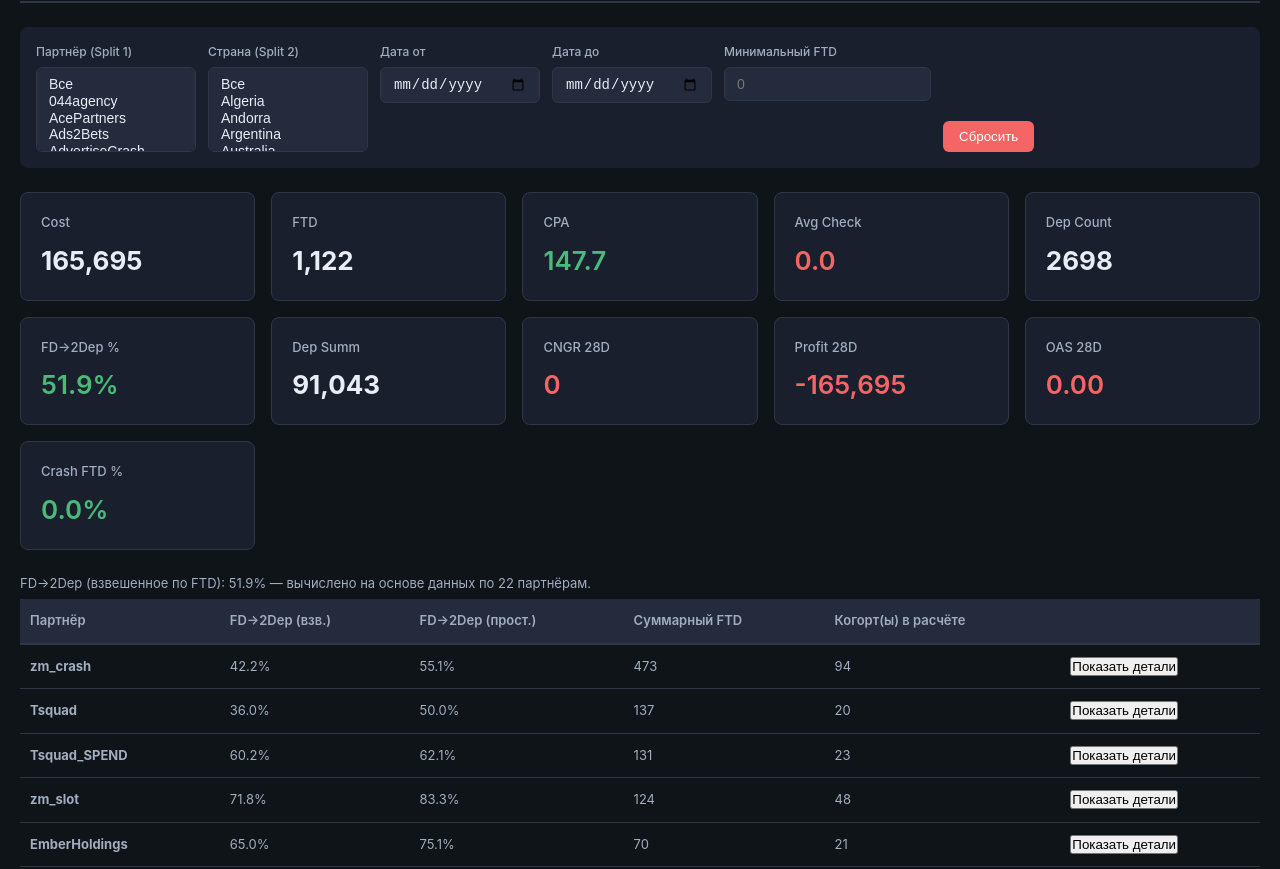
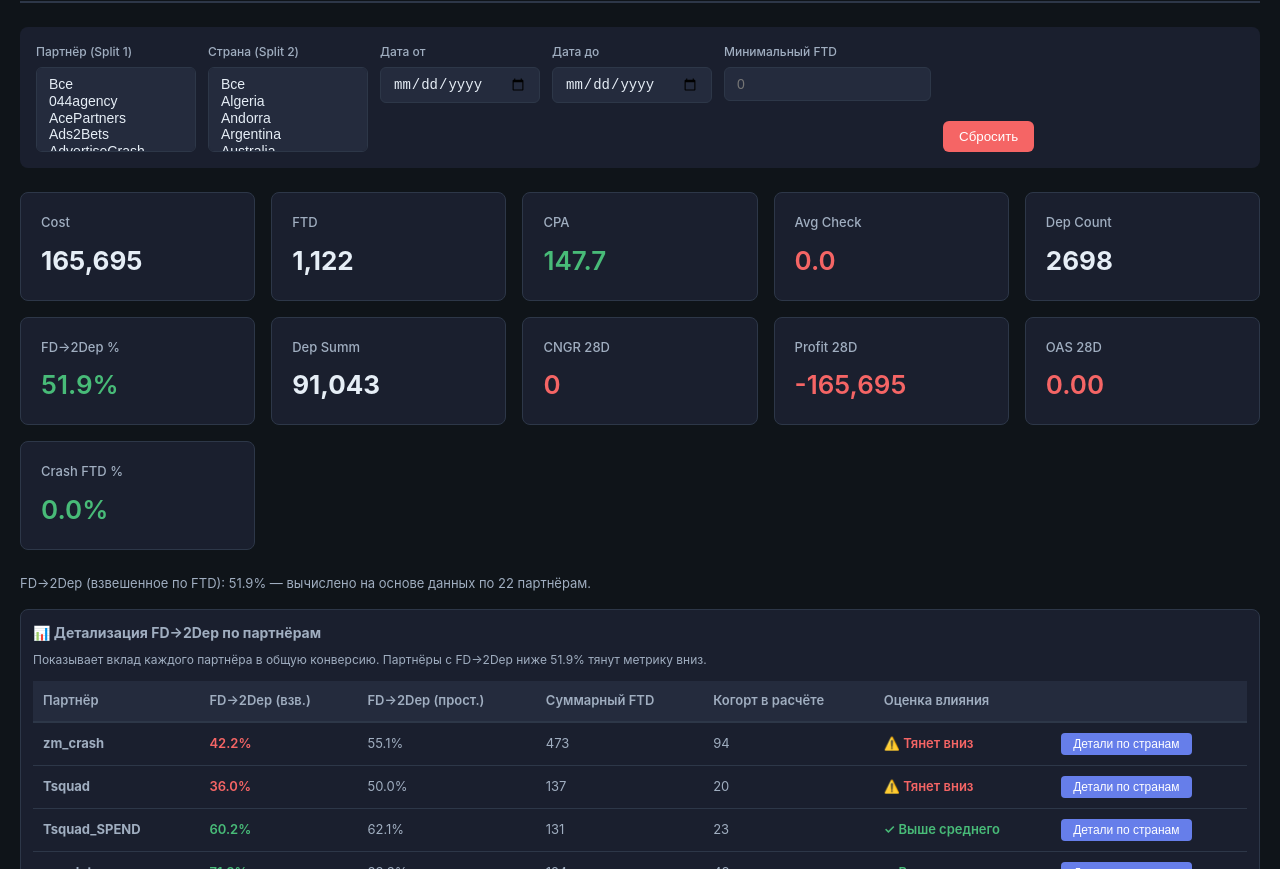
Before and after one commit to AnfisaAnalytics/dash_app, a plain HTML site: page index.html in a window 1280 px wide. Shown: the part 83-952 px from the top of the page. Drawn offline with nearby package versions, Linux system fonts and the light colour scheme.

Commit message:
Update index.html
Added styles for contributor table and enhanced partner details display.

```diff
--- a/index.html
+++ b/index.html
@@ -7,6 +7,7 @@
 <script src="https://cdnjs.cloudflare.com/ajax/libs/PapaParse/5.3.2/papaparse.min.js"></script>
 <script src="https://cdnjs.cloudflare.com/ajax/libs/Chart.js/3.9.1/chart.min.js"></script>
 <style>
+    /* claude chrom https://claude.ai/chat/e819836f-4cad-4eaa-96ee-607b278141b4  */
 :root {
     --bg-primary: #0f1419;
     --bg-secondary: #1a1f2e;
@@ -293,6 +294,55 @@ tbody tr.highlight-row {
     background: rgba(0,0,0,0.2);
     border-radius: 4px;
     font-size: 12px;
+}
+.fd-contrib-table {
+    width: 100%;
+    margin-top: 12px;
+    border-collapse: collapse;
+    font-size: 13px;
+}
+
+.fd-contrib-table thead {
+    background: var(--bg-tertiary);
+}
+
+.fd-contrib-table th {
+    padding: 10px;
+    text-align: left;
+    font-weight: 600;
+    color: var(--text-muted);
+    border-bottom: 2px solid var(--border);
+}
+
+.fd-contrib-table td {
+    padding: 10px;
+    border-bottom: 1px solid var(--border);
+}
+
+.fd-contrib-table tbody tr:hover {
+    background: var(--bg-tertiary);
+}
+
+.toggle-btn {
+    background: var(--accent);
+    color: white;
+    border: none;
+    padding: 4px 12px;
+    border-radius: 4px;
+    cursor: pointer;
+    font-size: 12px;
+}
+
+.toggle-btn:hover {
+    opacity: 0.85;
+}
+
+.small-cohort-list {
+    background: var(--bg-tertiary);
+    padding: 12px;
+    font-size: 12px;
+    color: var(--text-muted);
+    line-height: 1.6;
 }
 </style>
 </head>
@@ -712,38 +762,119 @@ function displayMetrics(vals){
     const breakdown = `FD→2Dep (взвешенное по FTD): ${weighted}% — вычислено на основе данных по ${partners.length} партнёрам.`;
     document.getElementById('fd2Breakdown').textContent = breakdown;
 
-    // render contributors table with key values and expandable per-partner cohorts
+    // Детализированная таблица с разбивкой по странам и оценкой влияния
 if (!partners.length){
     document.getElementById('fd2Contributors').innerHTML = '<div style="color:var(--text-muted)">Нет данных по FD→2Dep в отфильтрованных строках</div>';
     return;
 }
-    const rows = partners.map(p=>{
+
+const rows = partners.map(p => {
     const id = makeId(p.partner);
     const weightedStr = p.weighted.toFixed(1) + '%';
     const simpleStr = p.simple.toFixed(1) + '%';
+    const ftdSum = Math.round(p.ftdSum);
     const cohortsCount = p.cohortsCount;
-        const ftdSum = Math.round(p.ftdSum);
-        const cohortsPreview = p.topCohorts.map(c=>`${escapeHtml(c.date)} (${escapeHtml(c.country)}): ${c.fdConv.toFixed(1)}% | FTD ${Math.round(c.ftd)}`).join('; ');
+
+    // Оценка: если взвешенное значение ниже общего - тянет вниз
+    const impactClass = p.weighted < weighted - 2 ? 'negative' : p.weighted > weighted + 2 ? 'positive' : '';
+    const impactText = p.weighted < weighted - 2 ? '⚠️ Тянет вниз' : p.weighted > weighted + 2 ? '✓ Выше среднего' : '~ Средний';
+
+    // Детали когорт с разбивкой по странам
+    const cohortsByCountry = {};
+    p.topCohorts.forEach(c => {
+        if (!cohortsByCountry[c.country]) cohortsByCountry[c.country] = [];
+        cohortsByCountry[c.country].push(c);
+    });
+
+    const countryDetails = Object.keys(cohortsByCountry).map(country => {
+    const cohorts = cohortsByCountry[country];
+
+    // Считаем средний FD→2Dep и общие показатели
+    const avgFd2 = cohorts.reduce((sum, c) => sum + c.fdConv, 0) / cohorts.length;
+    const totalFtd = cohorts.reduce((sum, c) => sum + c.ftd, 0);
+
+    // Вычисляем абсолютное количество вторых депозитов
+    // FD→2Dep это процент, поэтому: (FTD * FD→2Dep%) / 100 = количество вторых депозитов
+    const totalSecondDeposits = cohorts.reduce((sum, c) => sum + (c.ftd * c.fdConv / 100), 0);
+
+    // Предупреждение о малой выборке
+    const isSmallSample = totalFtd < 10;
+    const sampleWarning = isSmallSample ? ' ⚠️ Малая выборка!' : '';
+
+    // Цветовая индикация с учётом размера выборки
+    let fd2Class = '';
+    if (isSmallSample) {
+        fd2Class = 'warning'; // жёлтый для малых выборок
+    } else {
+        fd2Class = avgFd2 >= 20 ? 'positive' : avgFd2 >= 15 ? 'warning' : 'negative';
+    }
+
+        return `
+    <div style="margin:6px 0;padding:8px;background:rgba(0,0,0,0.2);border-radius:4px;">
+        <div style="display:flex;justify-content:space-between;align-items:center;">
+            <div>
+                <strong>${escapeHtml(country)}</strong>:
+                <span class="${fd2Class}">${avgFd2.toFixed(1)}%</span>${sampleWarning}
+            </div>
+            <div style="font-size:11px;color:var(--text-muted);">
+                ${Math.round(totalSecondDeposits)} из ${Math.round(totalFtd)} сделали 2-й депозит
+            </div>
+        </div>
+        <div style="margin-top:6px;font-size:11px;color:var(--text-muted);">
+            Всего FTD: ${Math.round(totalFtd)} | Когорт: ${cohorts.length} | 2-е депозиты: ${Math.round(totalSecondDeposits)}
+        </div>
+        <div style="margin-top:6px;font-size:11px;opacity:0.7;border-top:1px solid var(--border);padding-top:6px;">
+            <strong>По датам когорт:</strong><br>
+            ${cohorts.map(c => {
+                const secondDeps = Math.round(c.ftd * c.fdConv / 100);
+                return `${c.date}: ${c.fdConv.toFixed(1)}% (${secondDeps} из ${Math.round(c.ftd)} FTD)`;
+            }).join('<br>')}
+        </div>
+    </div>
+`;
+    }).join('');
+
     return `<tr>
         <td><strong>${escapeHtml(p.partner)}</strong></td>
-            <td>${weightedStr}</td>
+        <td class="${impactClass}">${weightedStr}</td>
         <td>${simpleStr}</td>
-            <td>${ftdSum}</td>
+        <td>${ftdSum.toLocaleString('en-US')}</td>
         <td>${cohortsCount}</td>
-            <td><button class="toggle-btn" onclick="togglePartnerDetails('${id}')">Показать детали</button></td>
+        <td class="${impactClass}">${impactText}</td>
+        <td><button class="toggle-btn" onclick="togglePartnerDetails('${id}')">Детали по странам</button></td>
     </tr>
     <tr id="details-${id}" style="display:none;">
-            <td colspan="6" class="small-cohort-list">
-                ${escapeHtml(cohortsPreview)}
+        <td colspan="7" class="small-cohort-list">
+            <strong>Разбивка по странам:</strong>
+            ${countryDetails}
         </td>
     </tr>`;
 }).join('');
 
+
     const tableHtml = `<table class="fd-contrib-table">
-        <thead><tr><th>Партнёр</th><th>FD→2Dep (взв.)</th><th>FD→2Dep (прост.)</th><th>Суммарный FTD</th><th>Когорт(ы) в расчёте</th><th></th></tr></thead>
+    <thead><tr>
+        <th>Партнёр</th>
+        <th>FD→2Dep (взв.)</th>
+        <th>FD→2Dep (прост.)</th>
+        <th>Суммарный FTD</th>
+        <th>Когорт в расчёте</th>
+        <th>Оценка влияния</th>
+        <th></th>
+    </tr></thead>
         <tbody>${rows}</tbody>
     </table>`;
-    document.getElementById('fd2Contributors').innerHTML = tableHtml;
+    document.getElementById('fd2Contributors').innerHTML = `
+    <div style="margin-top:16px;padding:12px;background:var(--bg-secondary);border-radius:8px;border:1px solid var(--border);">
+        <h3 style="color:var(--text-muted);font-size:14px;margin-bottom:8px;">
+            📊 Детализация FD→2Dep по партнёрам
+        </h3>
+        <div style="font-size:12px;color:var(--text-muted);margin-bottom:12px;">
+            Показывает вклад каждого партнёра в общую конверсию. Партнёры с FD→2Dep ниже ${weighted}% тянут метрику вниз.
+        </div>
+        ${tableHtml}
+    </div>
+`;
 }
 
 // toggler для показа/скрытия детализации партнёра
@@ -1081,7 +1212,49 @@ window.addEventListener('DOMContentLoaded', () => {
     document.getElementById('csvFile').style.display = 'block';
   });
 });
+// CPA (стоимость за привлечение):
 
+// < 200 → зелёный (positive)
+
+// 200–300 → нейтральный (без класса)
+
+// 300 → красный (negative)
+
+// FD→2Dep % (конверсия):
+
+// ≥ 20% → зелёный
+
+// < 20% → красный
+
+// Avg Check (средний чек):
+
+// 250 → зелёный
+
+// 150–250 → нейтральный
+
+// < 150 → красный
+
+// Profit 28D, CNGR 28D:
+
+// 0 → зелёный
+
+// ≤ 0 → красный
+
+// OAS 28D:
+
+// ≥ 0.8 → зелёный
+
+// 0.5–0.8 → жёлтый (warning)
+
+// < 0.5 → красный
+
+// Crash FTD % (процент сбоев):
+
+// < 25% → зелёный
+
+// 25–35% → жёлтый (warning)
+
+// 35% → красный
 </script>
 </body>
 </html>
```
Lines whose indentation alone changed are shown as unchanged.
